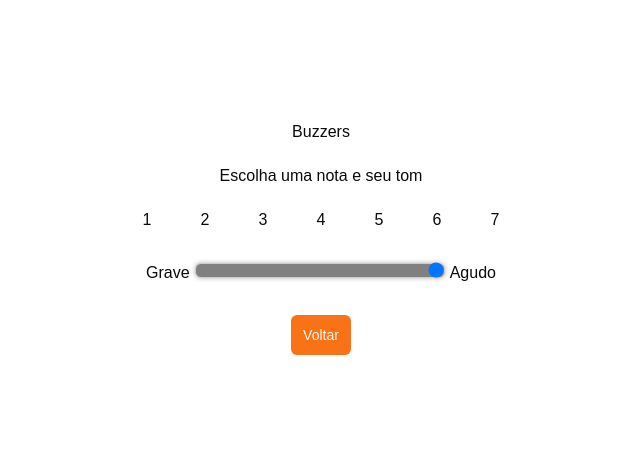
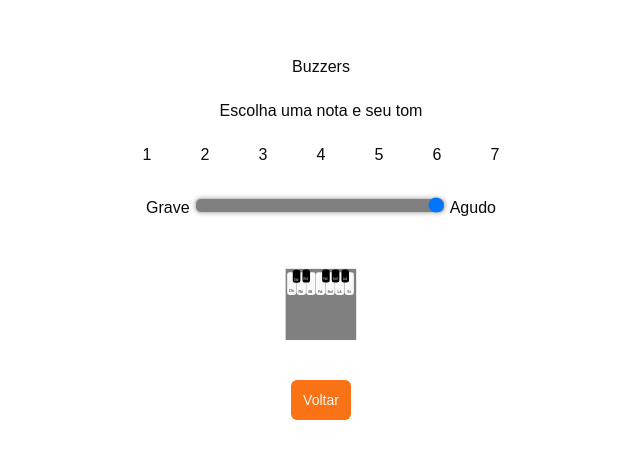
Before and after one commit to josepaliares/app-bitdoglab, a React (Vite) app: page /buzzersTocar in a window 1280 px wide. Shown: the part 178-636 px from the top of the page, without its empty margins (319-959 px from the left). Built offline with nearby package versions, Linux system fonts and the light colour scheme.

Commit message:
criating piano svg

```diff
--- a/src/pages/BuzzersTocar.tsx
+++ b/src/pages/BuzzersTocar.tsx
@@ -1,10 +1,37 @@
 import { Button } from '../components/ui/button';
 import { useNavigate } from 'react-router-dom';
 import './style.css'
+import { useEffect, useRef } from 'react';
 
 
 export default function Buzzers() {
     const navigate = useNavigate();
+    const hasRun = useRef(false);
+    const wrapperRefs = useRef<HTMLDivElement>(null);
+
+    function loadTeclado(container: HTMLDivElement | null) {
+        fetch("../src/pages/testandoTeclado.svg")
+            .then(res => res.text())
+            .then(svgText => {
+                const parser = new DOMParser();
+                const svgDoc = parser.parseFromString(svgText, "image/svg+xml");
+                const svg = svgDoc.querySelector('svg');
+
+                if (!svg) return;
+
+                svg.setAttribute('id', "teclado");
+                svg.classList.add('teclado-svg');
+
+                wrapperRefs.current!.innerHTML = '';
+                wrapperRefs.current!.appendChild(svg);
+            });
+    }
+
+    useEffect(() => {
+        if (hasRun.current) return;
+        hasRun.current = true;
+        loadTeclado(wrapperRefs.current);
+    })
 
     return (
     <div style={{
@@ -32,6 +59,7 @@ export default function Buzzers() {
                 Agudo
             </label>
         </div>
+        <div id="teclado" ref={wrapperRefs}></div>
     <Button onClick={() => navigate('/buzzers')}>Voltar</Button>
     </div>
     );
--- a/src/pages/style.css
+++ b/src/pages/style.css
@@ -18,9 +18,27 @@ body {
     margin-bottom: 10px;
 }
 
+.tecla-container {
+    width: 100%;
+    height: auto;
+    max-width: 300px;
+    display: block;
+}
+
 svg {
     width: 50px;
     height: 50px;
+    margin-bottom: 0px;
+}
+
+g {
+    width: 210px;
+    height: 297px
+}
+
+#svg1 {
+    width: 210px;
+    height: 297px;
     margin-bottom: 0px;
 }
 
@@ -88,6 +106,16 @@ svg {
     justify-content: center;
 }
 
+#teclado {
+    justify-content: center;
+    display: flex;
+    flex-wrap: wrap;
+    gap: 10px;
+    margin-bottom: 10px;
+    width: 300px;
+    height: 100px;
+}
+
 .slider-container {
     margin: 0px 0;
 }
```
Also changed, not shown: src/pages/testandoTeclado.svg (added), 1 other file (tests, documents, lock files or other folders).
